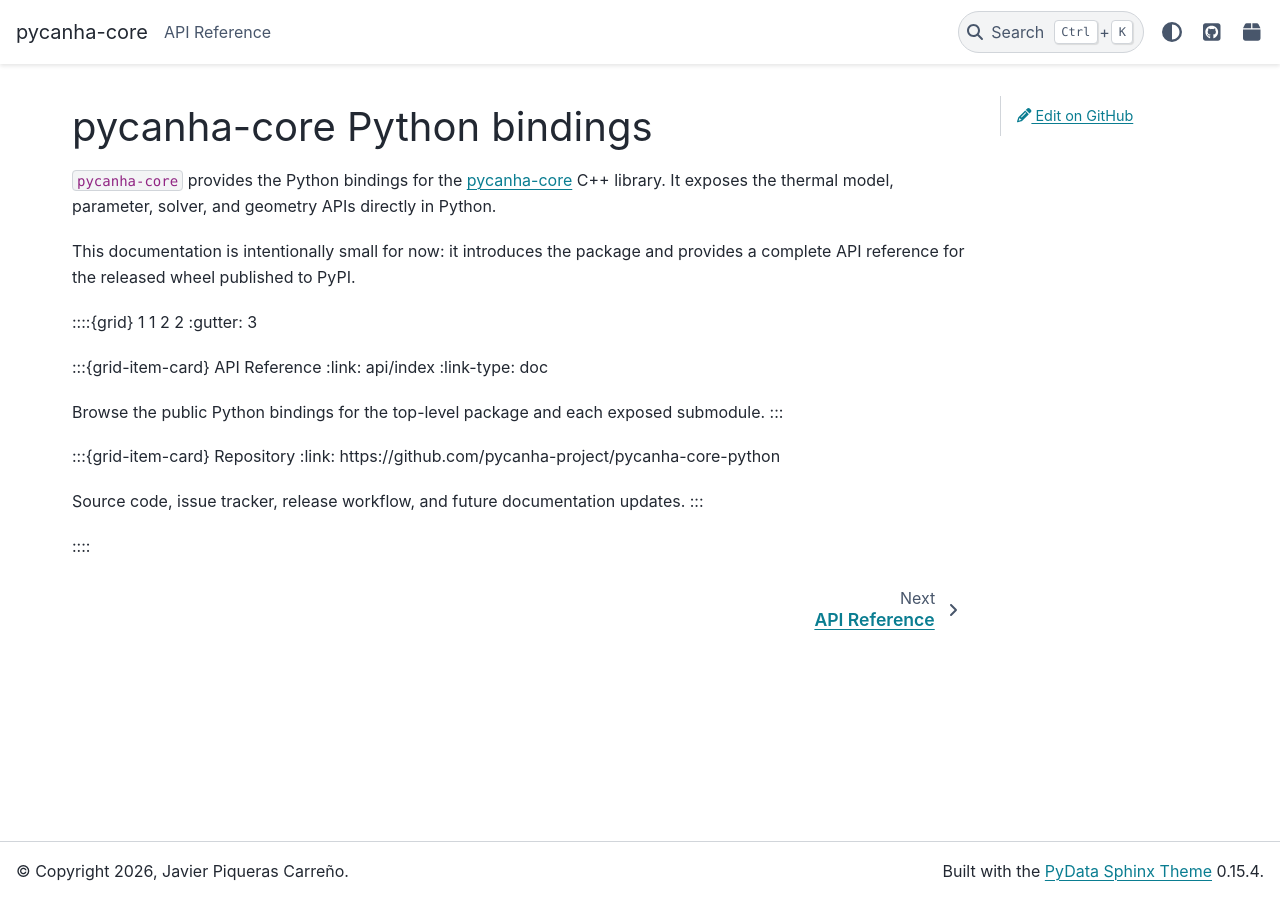
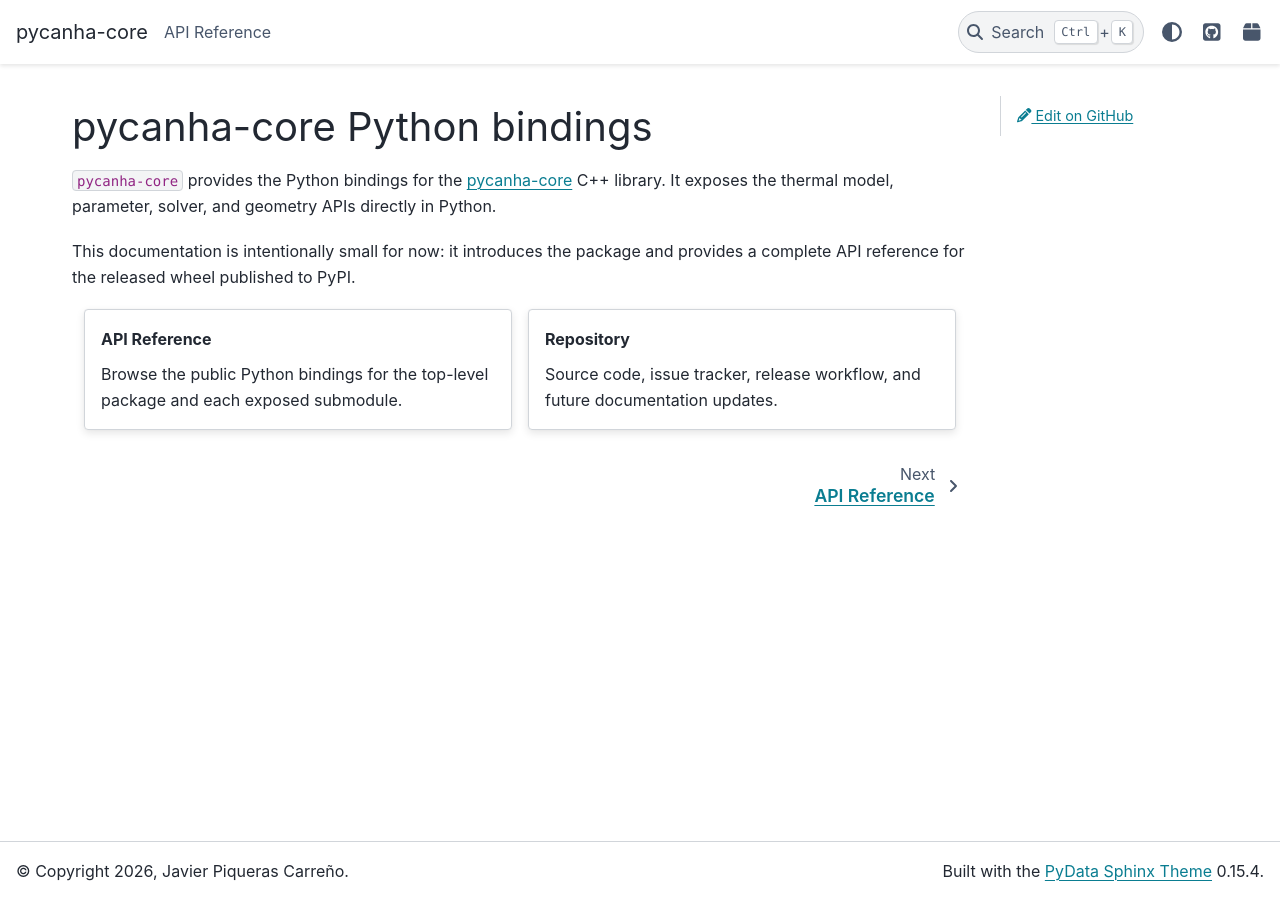
Before and after one commit to pycanha-project/pycanha-core-python, a Sphinx documentation site: the page built from docs/index.md, in a window 1280 px wide. Built offline with Sphinx 7.4.7 and the PyData theme 0.15.4, drawn with Linux system fonts in a browser that asks for light colours.

Commit message:
fix render issue

```diff
--- a/docs/conf.py
+++ b/docs/conf.py
@@ -19,6 +19,8 @@ extensions = [
 	"myst_parser",
 	"sphinx_design",
 ]
+
+myst_enable_extensions = ["colon_fence"]
 
 templates_path = ["_templates"]
 exclude_patterns = [
```
Also changed, not shown: 1 other file.
